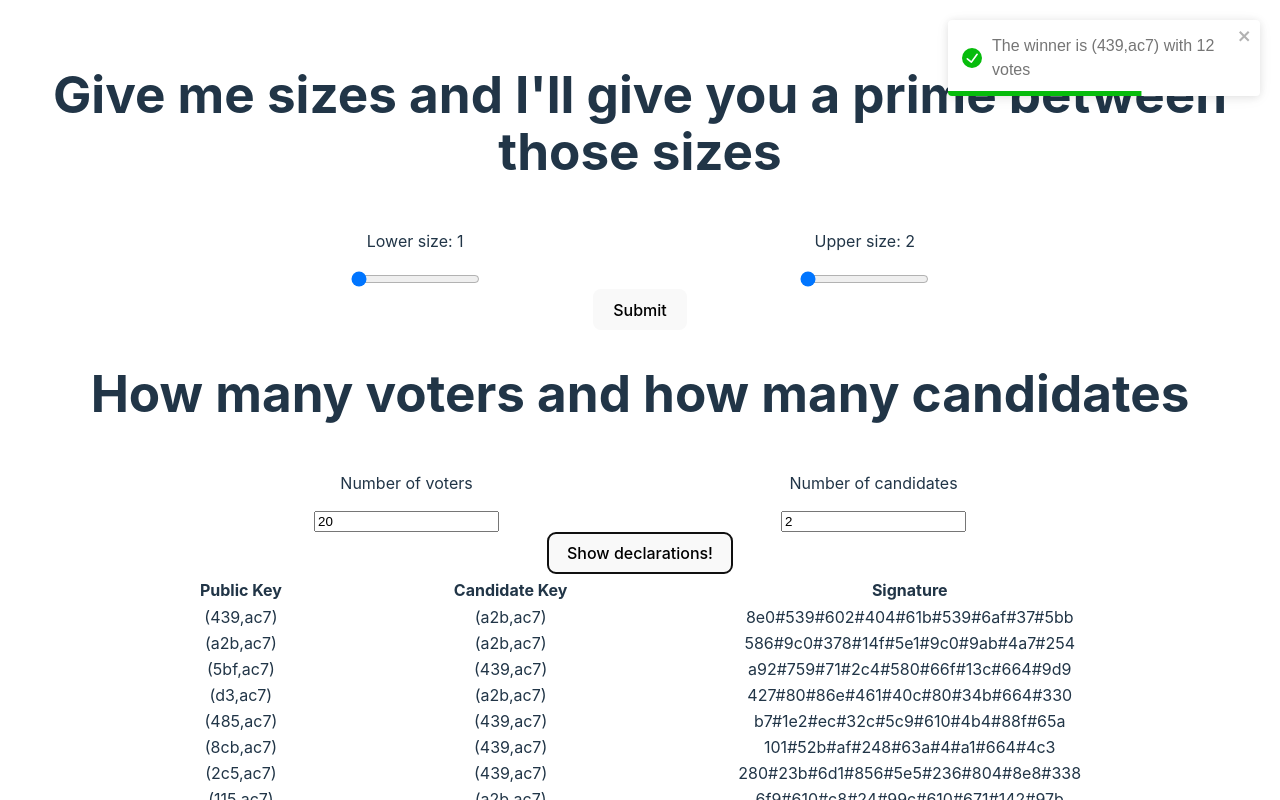
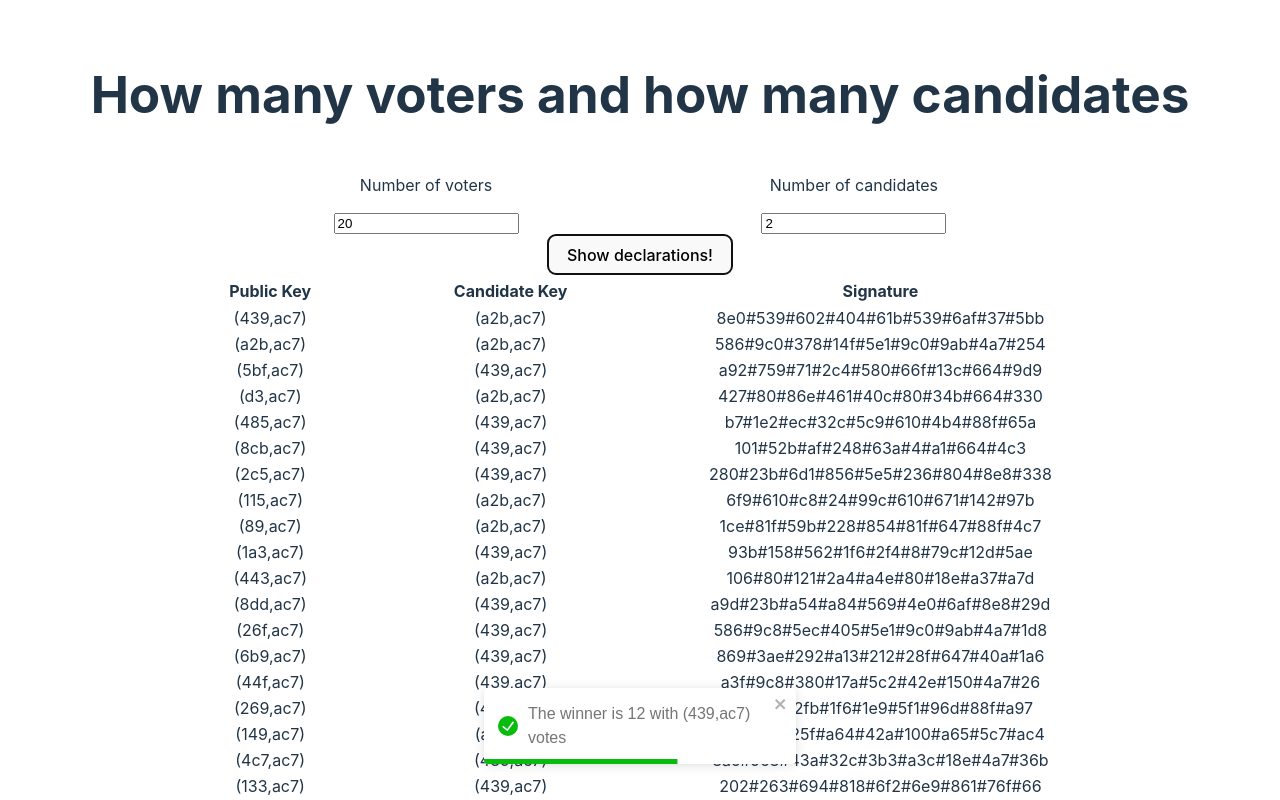
Before and after one commit to LezinGalibert/cryptography, a React (Vite) app: page / in a window 1280 px wide. Both pictures are taken after a click on the button "Show declarations!". Shown: the top 800 px of the page. Built offline with nearby package versions, Linux system fonts and the light colour scheme.

Commit message:
Show full results

```diff
--- a/src/App.tsx
+++ b/src/App.tsx
@@ -1,13 +1,11 @@
 import { ToastContainer } from 'react-toastify';
 import './App.css';
 import { DeclarationTable } from './components/DeclarationTable';
-import { SubmitFormWithSliders } from './components/SubmitFormWithSliders';
 
 function App() {
   return (
     <>
       <div className="App">
-        <SubmitFormWithSliders />
         <DeclarationTable />
       </div>
       <ToastContainer />
--- a/src/components/DeclarationTable.tsx
+++ b/src/components/DeclarationTable.tsx
@@ -1,7 +1,7 @@
 import React, { useCallback, useState } from 'react';
 import { toast } from 'react-toastify';
 import 'react-toastify/dist/ReactToastify.css';
-import { computeWinner, generateVoteDeclarations } from '../model';
+import { computeWinner, generateVoteDeclarations, makeModel } from '../model';
 import { Cell } from '../utils/cell';
 import { Protected } from '../utils/protected';
 import { readKey, writeKey } from '../utils/rsa';
@@ -12,17 +12,20 @@ export const DeclarationTable = React.memo(() => {
   const [candidates, setCandidates] = useState(2);
   const [hasSubmitted, setHasSubmitted] = useState(false);
   const [voteDeclarations, setVoteDeclaration] = useState<Protected[]>([]);
+  const [results, setResults] = useState<{ candidate: string; votes: number }[]>();
 
   const onSubmit = useCallback(() => {
     const declarations = generateVoteDeclarations(votes, candidates);
     const decl = new Cell(declarations);
     const cand = new Cell(declarations.map((d) => readKey(d.message)));
     const vt = new Cell(declarations.map((d) => d.pKey));
-    const [nVotes, winner] = computeWinner(decl, candidates, cand, votes, vt);
+    const model = makeModel(computeWinner(decl, candidates, cand, votes, vt));
+
+    setResults(model.results);
 
     const showToast = () =>
-      toast.success(`The winner is ${winner} with ${nVotes} votes`, {
-        position: 'top-right',
+      toast.success(`The winner is ${model.winnerKey} with ${model.winnerVotes} votes`, {
+        position: 'bottom-center',
         autoClose: 5000,
         hideProgressBar: false,
         closeOnClick: true,
@@ -37,7 +40,7 @@ export const DeclarationTable = React.memo(() => {
     showToast();
   }, [votes, candidates]);
 
-  const renderTable = useCallback(() => {
+  const renderVotes = useCallback(() => {
     return hasSubmitted ? (
       <table className="table">
         <td>
@@ -62,6 +65,25 @@ export const DeclarationTable = React.memo(() => {
     ) : null;
   }, [hasSubmitted, voteDeclarations]);
 
+  const renderResults = useCallback(() => {
+    return hasSubmitted ? (
+      <table className="table">
+        <td>
+          <th>Candidate Key</th>
+          {results?.map((r) => (
+            <tr>{r.candidate}</tr>
+          ))}
+        </td>
+        <td>
+          <th>Number of votes</th>
+          {results?.map((r) => (
+            <tr>{r.votes}</tr>
+          ))}
+        </td>
+      </table>
+    ) : null;
+  }, [hasSubmitted, results]);
+
   return (
     <form
       className="form"
@@ -78,10 +100,8 @@ export const DeclarationTable = React.memo(() => {
             name="Select the number of voters"
             value={votes}
             onChange={(e) => {
-              if (votes > candidates) {
-                setHasSubmitted(false);
-                setVotes(+e.target.value);
-              }
+              setHasSubmitted(false);
+              setVotes(+e.target.value);
             }}
           />
         </div>
@@ -92,16 +112,15 @@ export const DeclarationTable = React.memo(() => {
             name="Select the number of candidates"
             value={candidates}
             onChange={(e) => {
-              if (votes > candidates) {
-                setHasSubmitted(false);
-                setCandidates(+e.target.value);
-              }
+              setHasSubmitted(false);
+              setCandidates(+e.target.value);
             }}
           />
         </div>
       </div>
       <button type="submit">Show declarations!</button>
-      {renderTable()}
+      {renderVotes()}
+      {renderResults()}
     </form>
   );
 });
--- a/src/model.ts
+++ b/src/model.ts
@@ -25,8 +25,15 @@ export function generateVoteDeclarations(votes: number, candidates: number): Pro
   const voteArr: { pKey: Key; sKey: Key }[] = [];
   const candidateArr: Key[] = [];
 
+  const blockDuplicate = new Set<string>();
+
   for (let i = 0; i < votes; i++) {
-    voteArr.push(generateKeyValues(p, q));
+    const newKeyPair = generateKeyValues(p, q);
+    const keyStr = writeKey(newKeyPair.pKey);
+    if (!(keyStr in blockDuplicate)) {
+      blockDuplicate.add(keyStr);
+      voteArr.push(newKeyPair);
+    }
   }
 
   const shuffledIndices = selectRandomIndices(0, votes, candidates);
@@ -65,5 +72,16 @@ export function computeWinner(
     head = head.next;
   }
 
-  return hashC.findMax();
+  return hashC;
 }
+
+export function makeModel(hash: HashTable) {
+  const [winnerKey, winnerVotes] = hash.findMax();
+  return {
+    winnerKey,
+    winnerVotes,
+    results: hash.table.map((c) => {
+      return { candidate: writeKey(c.key), votes: c.val };
+    }),
+  };
+}
```
